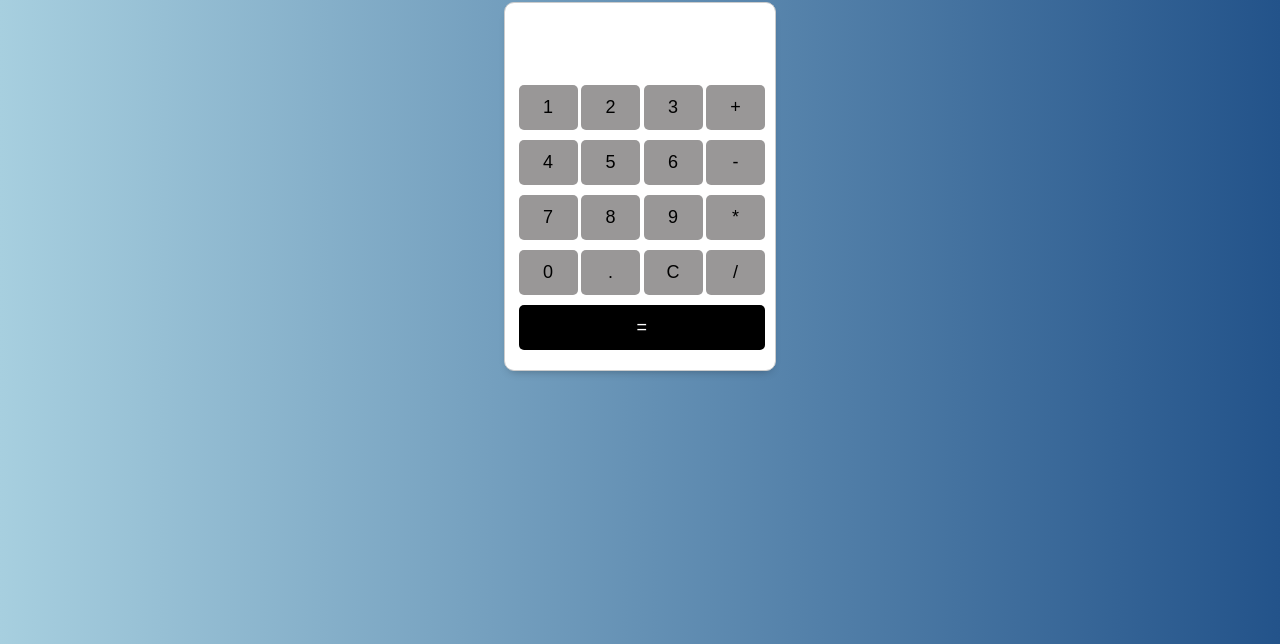
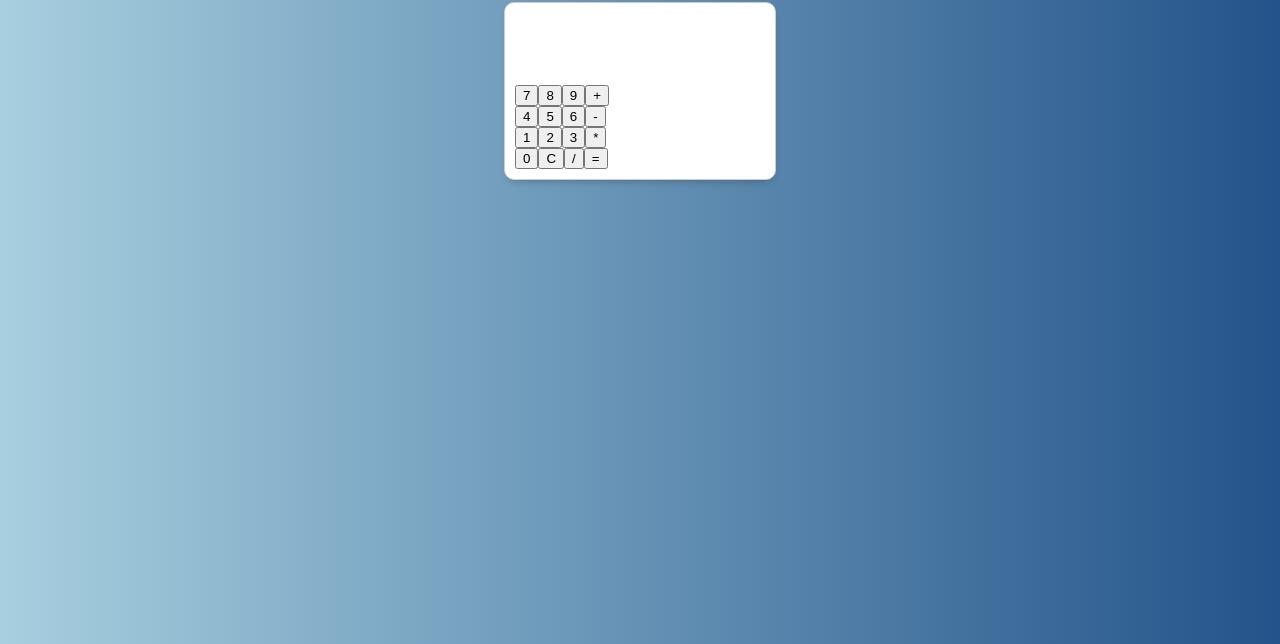
Before and after one commit to ElFlaco08/Calculadora, a plain HTML site: page index.html in a window 1280 px wide. Shown: the part 156-800 px from the top of the page. Drawn offline with Linux system fonts and the light colour scheme.

Commit message:
Modificacion de archivo Html

```diff
--- a/index.html
+++ b/index.html
@@ -1,46 +1,39 @@
 <!DOCTYPE html>
-<html lang="en">
+<html lang="es">
 <head>
-    <meta charset="UTF-8">
-    <meta name="viewport" content="width=device-width, initial-scale=1.0">
+  <link rel="stylesheet" href="style.css">
   <title>Calculadora</title>
-    <link rel="stylesheet" href="style.css">
-    <script src="script.js"></script>
 </head>
 <body>
-
-
   <h1>Calculadora</h1>
   <div class="calculadora">
-        <input type="text" id="pantalla" readonly>
+    <input type="text" id="display" readonly>
     <div class="botones">
-            <input type="button" value="1" onclick="Agregar('1')">
-            <input type="button" value="2" onclick="Agregar('2')">
-            <input type="button" value="3" onclick="Agregar('3')">
-            <input type="button" value="+" onclick="Agregar('+')">
+      <button onclick="agregarValor('7')">7</button>
+      <button onclick="agregarValor('8')">8</button>
+      <button onclick="agregarValor('9')">9</button>
+      <button onclick="agregarOperador('+')">+</button>
     </div>
     <div class="botones">
-            <input type="button" value="4" onclick="Agregar('4')">
-            <input type="button" value="5" onclick="Agregar('5')">
-            <input type="button" value="6" onclick="Agregar('6')">
-            <input type="button" value="-" onclick="Agregar('-')">
+      <button onclick="agregarValor('4')">4</button>
+      <button onclick="agregarValor('5')">5</button>
+      <button onclick="agregarValor('6')">6</button>
+      <button onclick="agregarOperador('-')">-</button>
     </div>
     <div class="botones">
-            <input type="button" value="7" onclick="Agregar('7')">
-            <input type="button" value="8" onclick="Agregar('8')">
-            <input type="button" value="9" onclick="Agregar('9')">
-            <input type="button" value="*" onclick="Agregar('*')">
+      <button onclick="agregarValor('1')">1</button>
+      <button onclick="agregarValor('2')">2</button>
+      <button onclick="agregarValor('3')">3</button>
+      <button onclick="agregarOperador('*')">*</button>
     </div>
     <div class="botones">
-            <input type="button" value="0" onclick="Agregar('0')">
-            <input type="button" value="." onclick="Agregar('.')">
-            <input type="button" value="C" onclick="Limpiar()">
-            <input type="button" value="/" onclick="Agregar('/')">
-        </div>
-        <div class="botones">
-            <input type="button" id="boton1" value="=" onclick="Calcular()">
-        </div>
+      <button onclick="agregarValor('0')">0</button>
+      <button onclick="Eliminar()">C</button>
+      <button onclick="agregarOperador('/')">/</button>
+      <button id="bton1" onclick="calcular()">=</button>
     </div>
 
+  </div>
+  <script src="script.js"></script>
 </body>
 </html>
```
Lines whose indentation alone changed are shown as unchanged.
